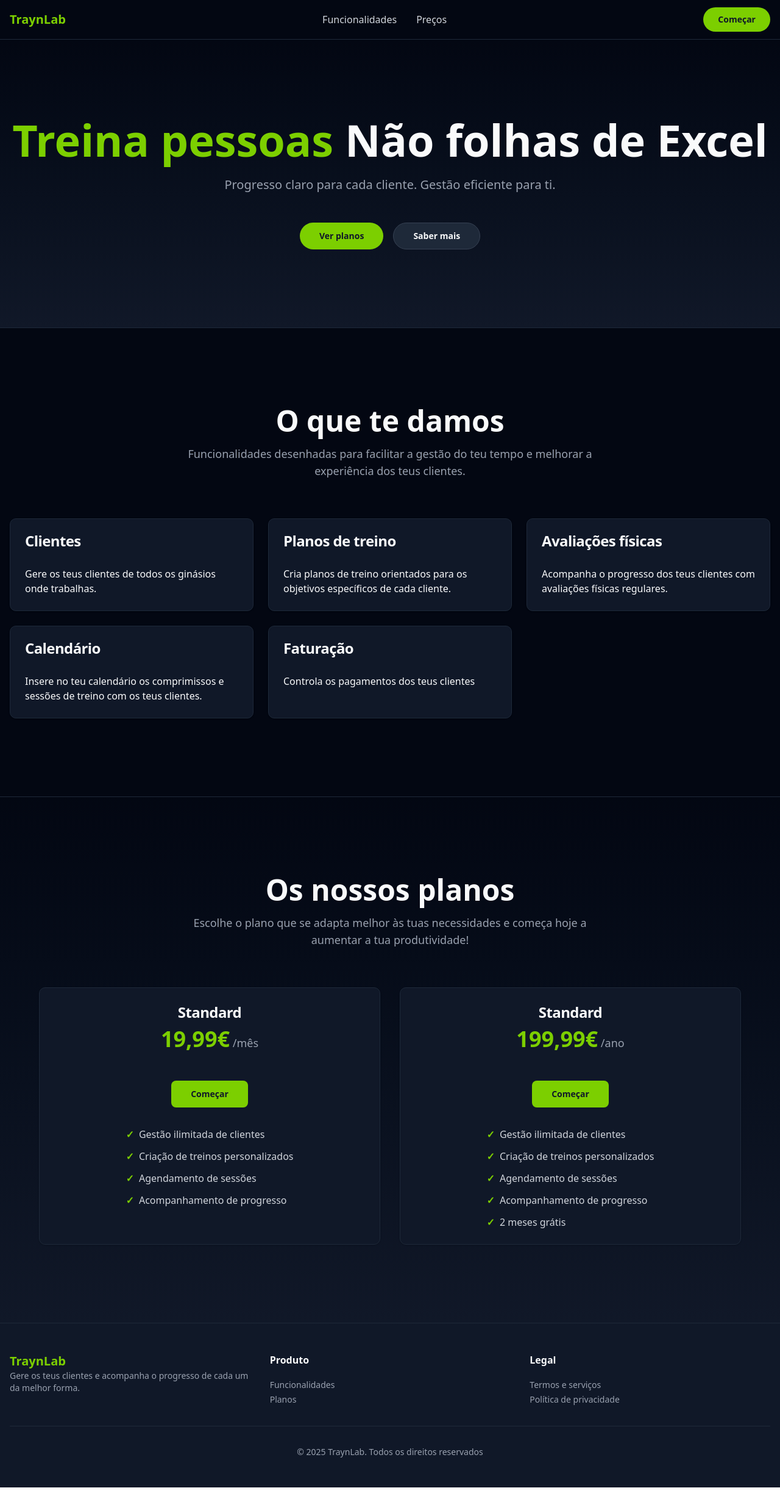
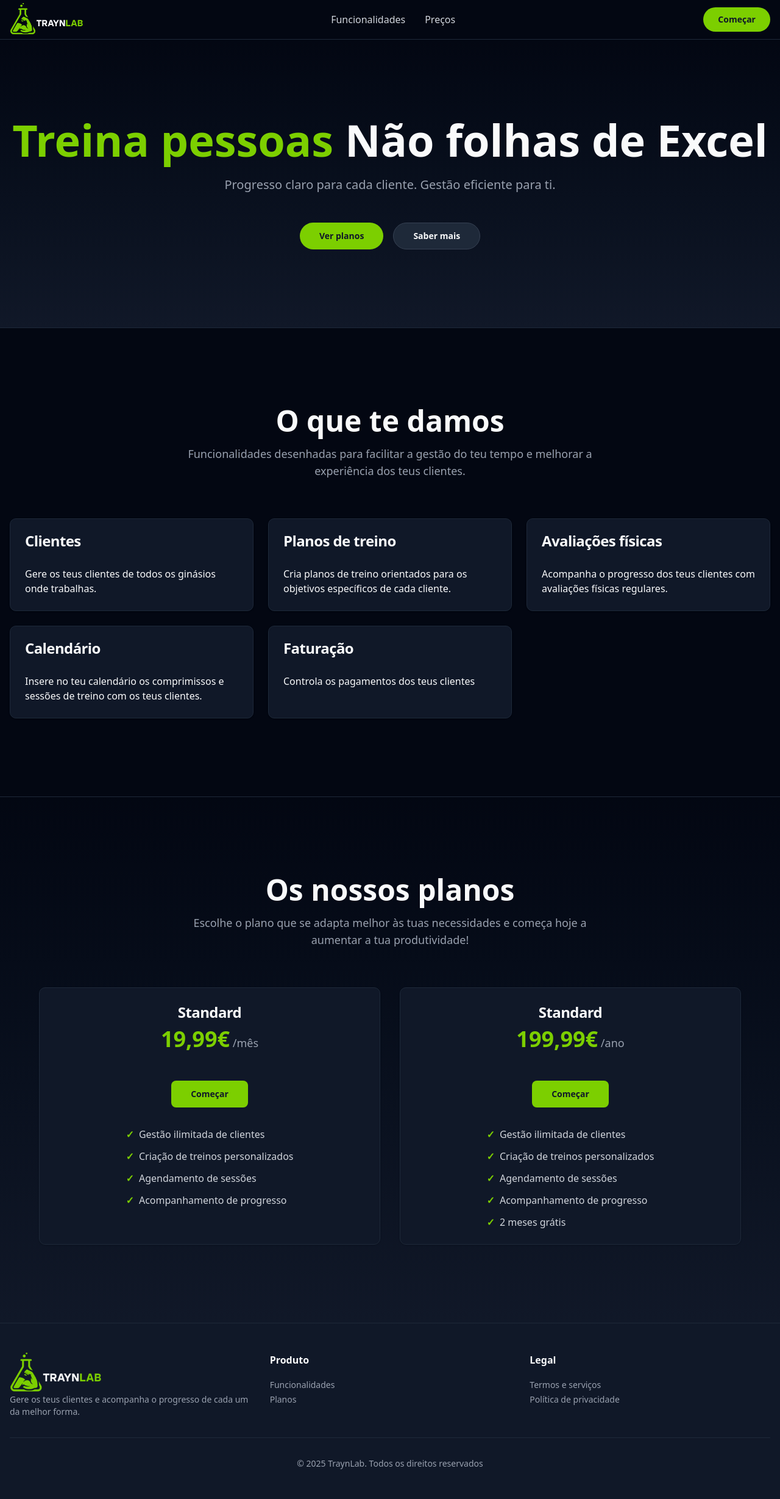
Before and after one commit to pauloo0/landing, a React (Vite) app: page / in a window 1280 px wide. Shown: the whole page at 61% size. Built offline with nearby package versions, Linux system fonts and the light colour scheme.

Commit message:
feature: add TraynLab logos

```diff
--- a/index.html
+++ b/index.html
@@ -2,6 +2,7 @@
 <html lang="en">
   <head>
     <meta charset="UTF-8" />
+    <link rel="icon" href="/favicon.ico" />
     <meta name="viewport" content="width=device-width, initial-scale=1.0" />
     <title>TraynLab</title>
   </head>
--- a/src/components/Footer.tsx
+++ b/src/components/Footer.tsx
@@ -1,4 +1,5 @@
 import { footerLinks } from '@/data/footer'
+import logoHorizontal from '@/assets/logo-horizontal.png'
 
 export default function Footer() {
   return (
@@ -7,7 +8,7 @@ export default function Footer() {
         <div className='grid gap-8 mb-8 md:grid-cols-3'>
           <div>
             <a href='/' className='text-xl font-bold text-lime-500'>
-              TraynLab
+              <img src={logoHorizontal} alt='TraynLab' width={150} />
             </a>
             <p className='text-sm text-gray-400'>
               Gere os teus clientes e acompanha o progresso de cada um da melhor
--- a/src/components/Header.tsx
+++ b/src/components/Header.tsx
@@ -1,11 +1,12 @@
 import { Button } from '@/components/ui/button'
+import logoHorizontal from '@/assets/logo-horizontal.png'
 
 export default function Header() {
   return (
     <header className='sticky inset-0 top-0 z-50 w-full border-b border-gray-800 bg-gray-950 bg-opacity-95 backdrop-blur'>
       <div className='container flex items-center justify-between h-16 px-4 mx-auto'>
         <a href='/' className='text-xl font-bold text-lime-500'>
-          TraynLab
+          <img src={logoHorizontal} alt='TraynLab' width={120} />
         </a>
         <nav className='items-center hidden gap-8 text-gray-300 md:flex'>
           <a href='#features' className='transition-colors hover:text-lime-500'>
```
Also changed, not shown: src/assets/logo-horizontal.png (added), 1 other file (tests, documents, lock files or other folders).
